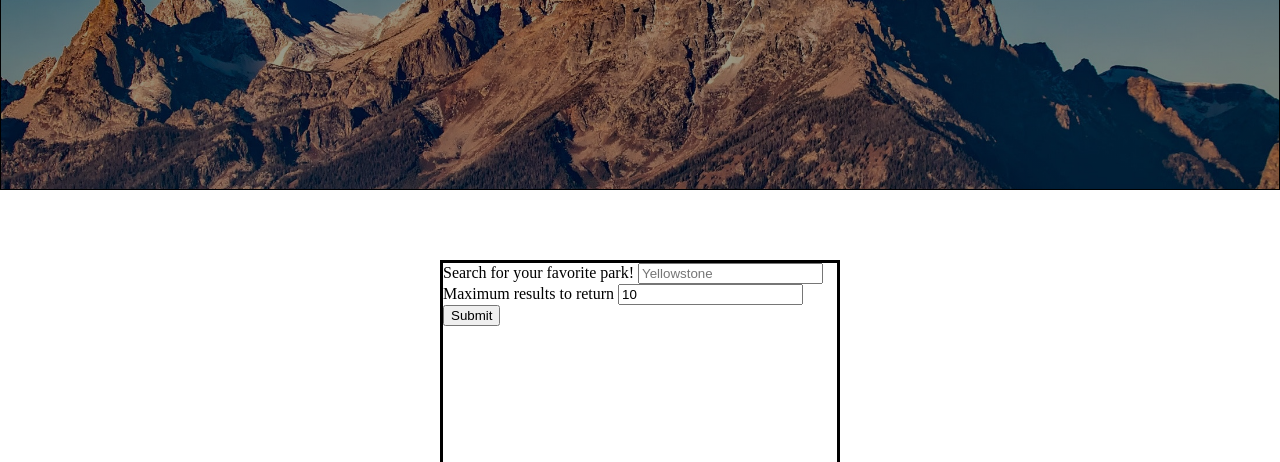
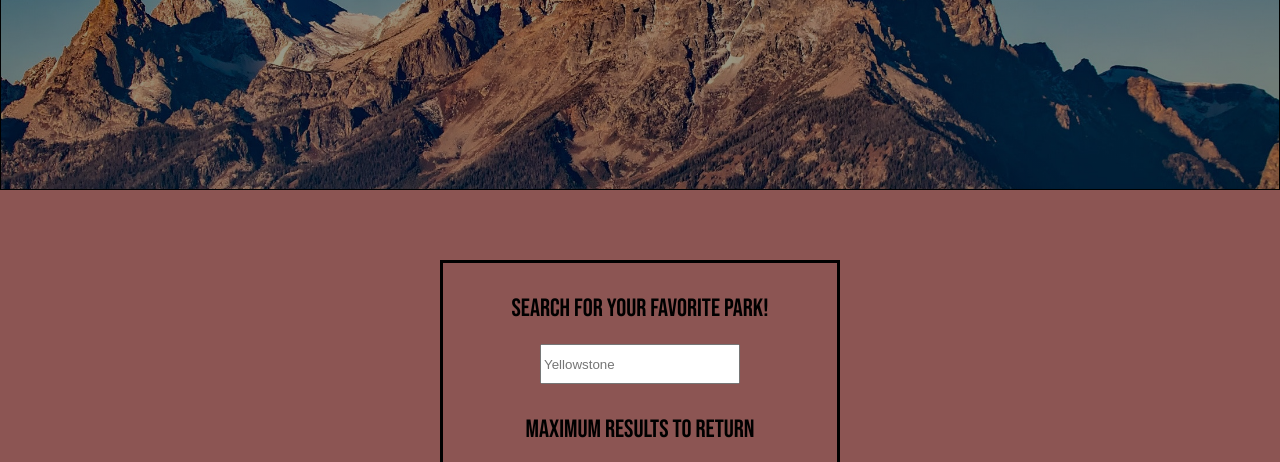
Before and after one commit to oliviadavis593/national-park-API, a plain HTML site: page index.html in a window 1280 px wide. Shown: the part 330-792 px from the top of the page. Drawn offline with nearby package versions, Linux system fonts and the light colour scheme.

Commit message:
additional designs

```diff
--- a/style.css
+++ b/style.css
@@ -6,6 +6,8 @@
 body {
   margin: 0;
   height: 130vh;
+  background-color: #8c5553;
+  font-family: 'Bebas Neue', cursive;
 }
 
 header {
@@ -19,7 +21,10 @@ header {
     justify-content: center;
     align-items: center;
     color: #fff;
+    font-size: 40px;
 }
+
+
 
 #national-container {
     margin: 70px auto;
@@ -27,3 +32,45 @@ header {
     width: 400px;
     height: 350px;
 }
+
+/*===========================*/
+  /* Search Section--------- */
+/*===========================*/
+
+.search-form {
+    margin-top: 30px;
+    display: flex;
+    align-items: center;
+    flex-direction: column;
+}
+
+.national-input {
+    margin-bottom: 30px;
+    width: 200px;
+    height: 40px;
+}
+
+.search-label {
+    margin-bottom: 20px;
+    font-size: 25px;
+}
+
+.max-label {
+    margin-bottom: 20px;
+    font-size: 25px;
+}
+
+.max-results {
+    width: 40px;
+    height: 40px;
+}
+
+.submit-button {
+    margin-top: 30px;
+    width: 140px;
+}
+
+
+/*===========================*/
+  /* Results Section--------- */
+/*===========================*/
```
